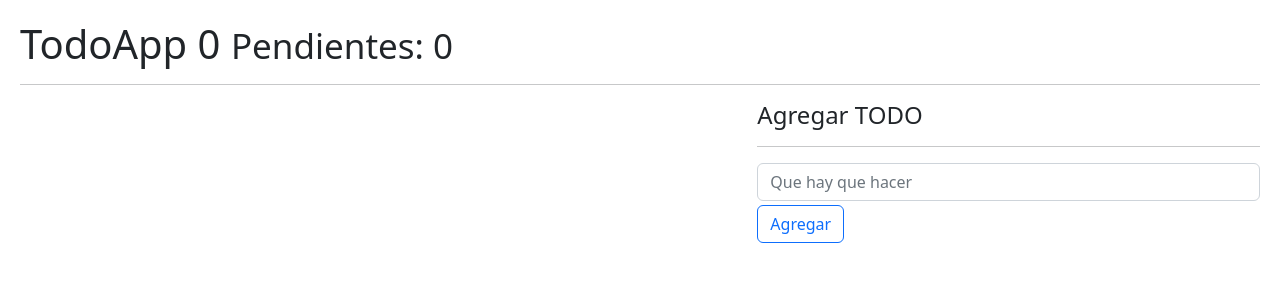
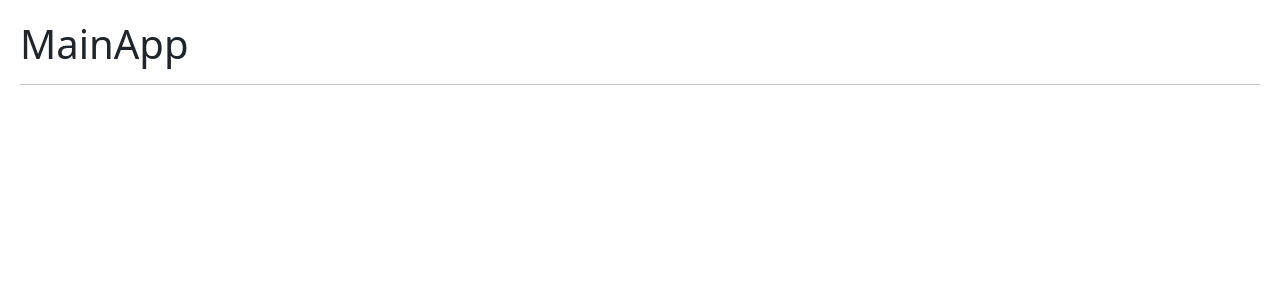
Before and after one commit to harold2tg/05-hook-app, a React (Vite) app: page / in a window 1280 px wide. Shown: the top 300 px of the page. Built offline with nearby package versions, Linux system fonts and the light colour scheme.

Commit message:
155. Preparación de nuestra aplicación con rutas

```diff
--- a/package.json
+++ b/package.json
@@ -10,7 +10,8 @@
   },
   "dependencies": {
     "react": "^18.2.0",
-    "react-dom": "^18.2.0"
+    "react-dom": "^18.2.0",
+    "react-router-dom": "^6.4.2"
   },
   "devDependencies": {
     "@types/react": "^18.0.17",
--- /dev/null
+++ b/src/09-useContext/MainApp.jsx
@@ -0,0 +1,10 @@
+
+export const MainApp = () => {
+  return (
+    <>
+        <h1>MainApp</h1>
+        <hr />
+    </>
+
+  )
+}
--- a/src/main.jsx
+++ b/src/main.jsx
@@ -15,6 +15,8 @@
 import { Padre } from './07-tarea-memo/Padre'
 import  './08-useReducer/intro-reducer'
 import { TodoApp } from './08-useReducer/TodoApp'
+import { MainApp } from './09-useContext/MainApp'
+import {BrowserRouter} from 'react-router-dom'
 
 
 
@@ -38,7 +40,13 @@
     // <Padre/>
 
 //    <React.StrictMode>
-    <TodoApp/>
+    // <TodoApp/>
     // </React.StrictMode>
+<BrowserRouter>
+    {/* <React.StrictMode> */}
+        <MainApp/>
+    {/* </React.StrictMode> */}
+</BrowserRouter>
+
 
 )
```
Also changed, not shown: src/09-useContext/AboutPage.jsx (added, +10 -0 lines), src/09-useContext/HomePage.jsx (added, +10 -0 lines), src/09-useContext/LoginPage.jsx (added, +10 -0 lines), 1 other file (tests, documents, lock files or other folders).
